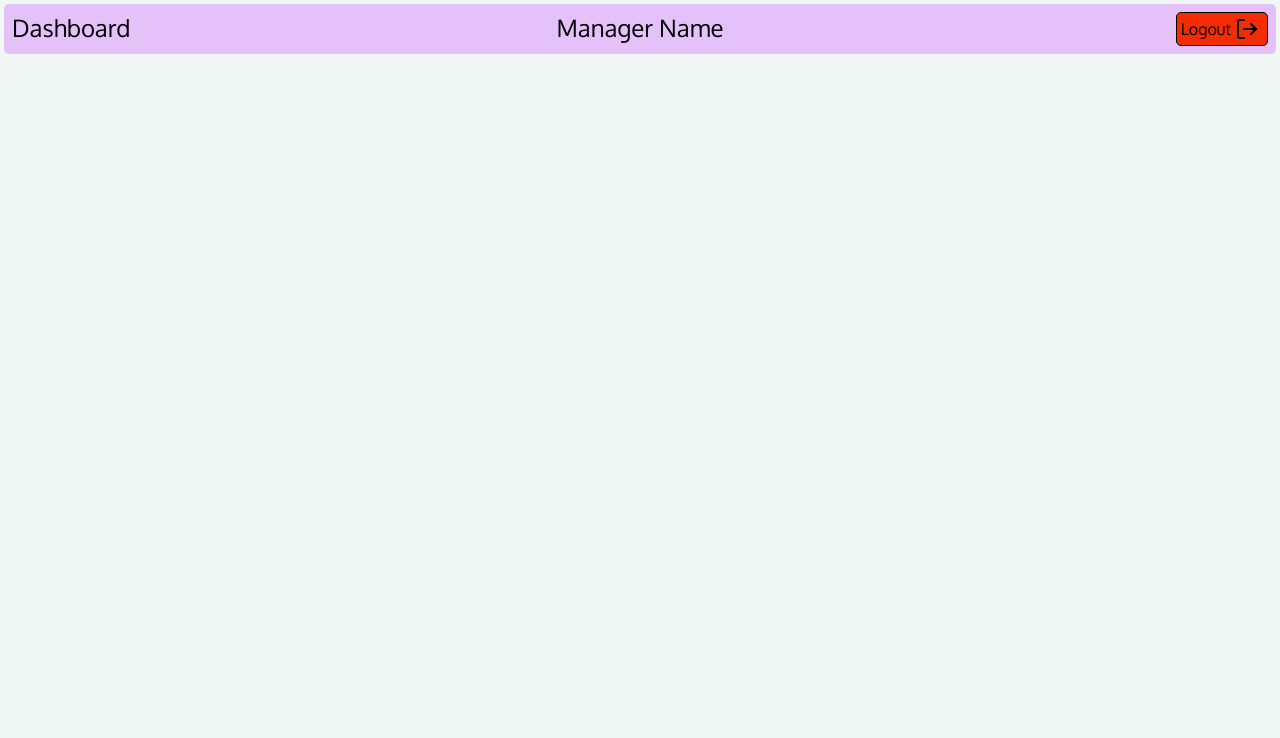
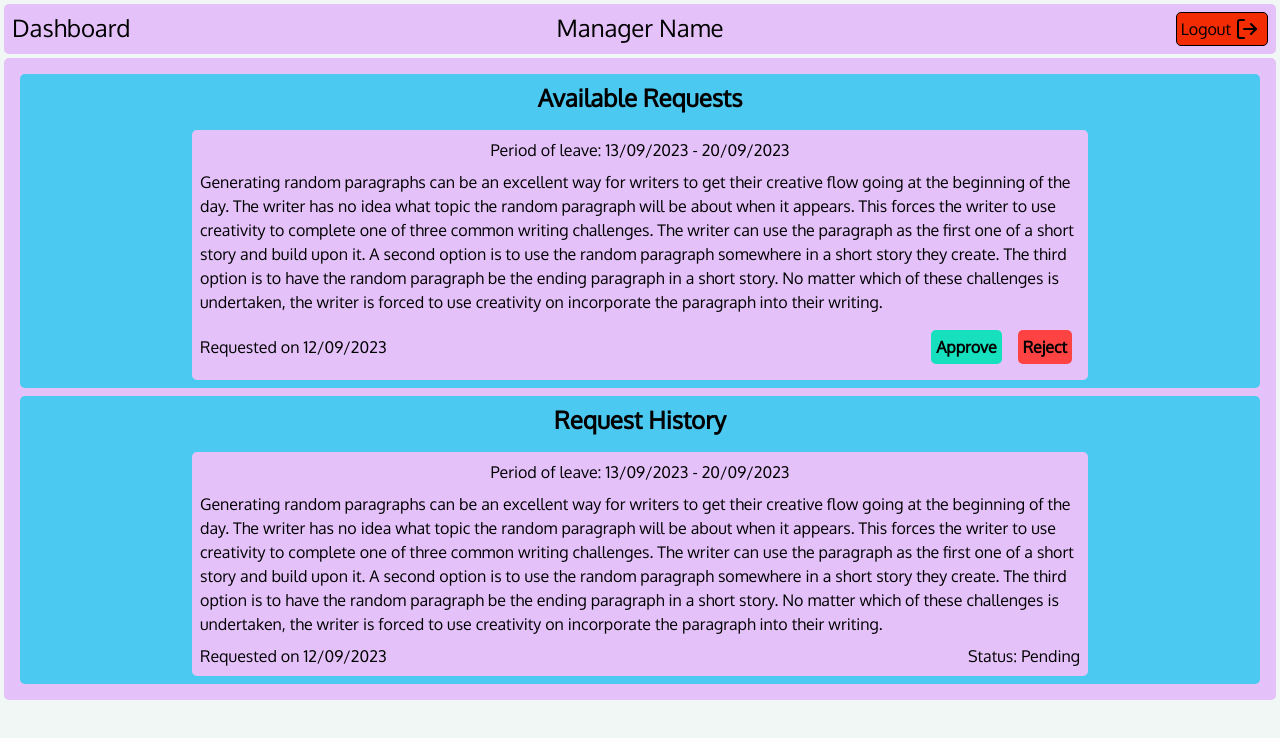
Before and after one commit to AvinashMohare/leave-management-system, a React (Create React App) app: page /ManagerDashboard in a window 1280 px wide. Shown: the top 738 px of the page. Built offline with nearby package versions, Linux system fonts and the light colour scheme.

Commit message:
updated ManagerDashboard and details page form

```diff
--- a/src/components/Details.js
+++ b/src/components/Details.js
@@ -6,13 +6,21 @@ const Details = () => {
   const [email, setEmail] = useState("");
   const [role, setRole] = useState("");
   const [error, setError] = useState("");
+  const [managerUid, setManagerUid] = useState("");
 
   const handleSubmit = (e) => {
     e.preventDefault();
-    if (!firstName || !lastName || !email || !role) {
+    if (
+      !firstName ||
+      !lastName ||
+      !email ||
+      !role ||
+      (role === "Employee" && !managerUid)
+    ) {
       setError("Pleasse fill all the details.");
+      return;
     }
-    console.log(firstName, lastName, email, role);
+    console.log(firstName, lastName, email, role, managerUid);
   };
 
   return (
@@ -81,6 +89,20 @@ const Details = () => {
                 </label>
               </div>
             </div>
+            {role === "Employee" ? (
+              <div className="flex flex-col justify-center my-2">
+                <label>Manager UID</label>
+                <div className="flex flex-row items-center justify-center border-[1px] border-black rounded-[5px]">
+                  <input
+                    type="text"
+                    required
+                    className="focus:outline-none m-[5px]"
+                    value={managerUid}
+                    onChange={(e) => setManagerUid(e.target.value)}
+                  />
+                </div>
+              </div>
+            ) : null}
             <div className="flex align-center justify-center my-2 text-[#ff0e0e] text-lg">
               {error}
             </div>
--- a/src/components/ManagerDashboard.js
+++ b/src/components/ManagerDashboard.js
@@ -20,6 +20,67 @@ const ManagerDashboard = () => {
           </div>
         </div>
       </nav>
+      <div className="mx-1 my-1 bg-[#e4c1f9] p-2 rounded-[5px]">
+        <div className="flex flex-col justify-center items-center my-2 mx-2 bg-[#4cc9f0] rounded-[5px]">
+          <div className="text-center text-2xl font-bold mb-2 my-2">
+            <p>Available Requests</p>
+          </div>
+          <div className="flex flex-col justify-center items-center bg-[#e4c1f9] rounded-[5px] w-[70vw] my-2 p-2">
+            <div>Period of leave: 13/09/2023 - 20/09/2023</div>
+            <p className="my-2">
+              Generating random paragraphs can be an excellent way for writers
+              to get their creative flow going at the beginning of the day. The
+              writer has no idea what topic the random paragraph will be about
+              when it appears. This forces the writer to use creativity to
+              complete one of three common writing challenges. The writer can
+              use the paragraph as the first one of a short story and build upon
+              it. A second option is to use the random paragraph somewhere in a
+              short story they create. The third option is to have the random
+              paragraph be the ending paragraph in a short story. No matter
+              which of these challenges is undertaken, the writer is forced to
+              use creativity on incorporate the paragraph into their writing.
+            </p>
+            <div className="flex flex-row justify-between items-center w-[100%]">
+              <p>Requested on 12/09/2023</p>
+              <div className="flex flex-row justify-between items-center">
+                <div className="cursor-pointer bg-[#16E0BD] p-[5px] rounded-[5px] p-2 font-bold my-2 mx-2">
+                  <button>Approve</button>
+                </div>
+                <div className="cursor-pointer bg-[#FF4242] p-[5px] rounded-[5px] p-2 font-bold my-2 mx-2">
+                  <button>Reject</button>
+                </div>
+              </div>
+            </div>
+          </div>
+        </div>
+        <div className="flex flex-col justify-center items-center my-2 mx-2 bg-[#4cc9f0] rounded-[5px]">
+          <div>
+            <p className="text-center text-2xl font-bold mb-2 my-2">
+              Request History
+            </p>
+          </div>
+          <div className="flex flex-col justify-center items-center bg-[#e4c1f9] rounded-[5px] w-[70vw] my-2 p-2">
+            <div>Period of leave: 13/09/2023 - 20/09/2023</div>
+            <p className="my-2">
+              Generating random paragraphs can be an excellent way for writers
+              to get their creative flow going at the beginning of the day. The
+              writer has no idea what topic the random paragraph will be about
+              when it appears. This forces the writer to use creativity to
+              complete one of three common writing challenges. The writer can
+              use the paragraph as the first one of a short story and build upon
+              it. A second option is to use the random paragraph somewhere in a
+              short story they create. The third option is to have the random
+              paragraph be the ending paragraph in a short story. No matter
+              which of these challenges is undertaken, the writer is forced to
+              use creativity on incorporate the paragraph into their writing.
+            </p>
+            <div className="flex flex-row justify-between items-center w-[100%]">
+              <p>Requested on 12/09/2023</p>
+              <div>Status: Pending</div>
+            </div>
+          </div>
+        </div>
+      </div>
     </div>
   );
 };
```
